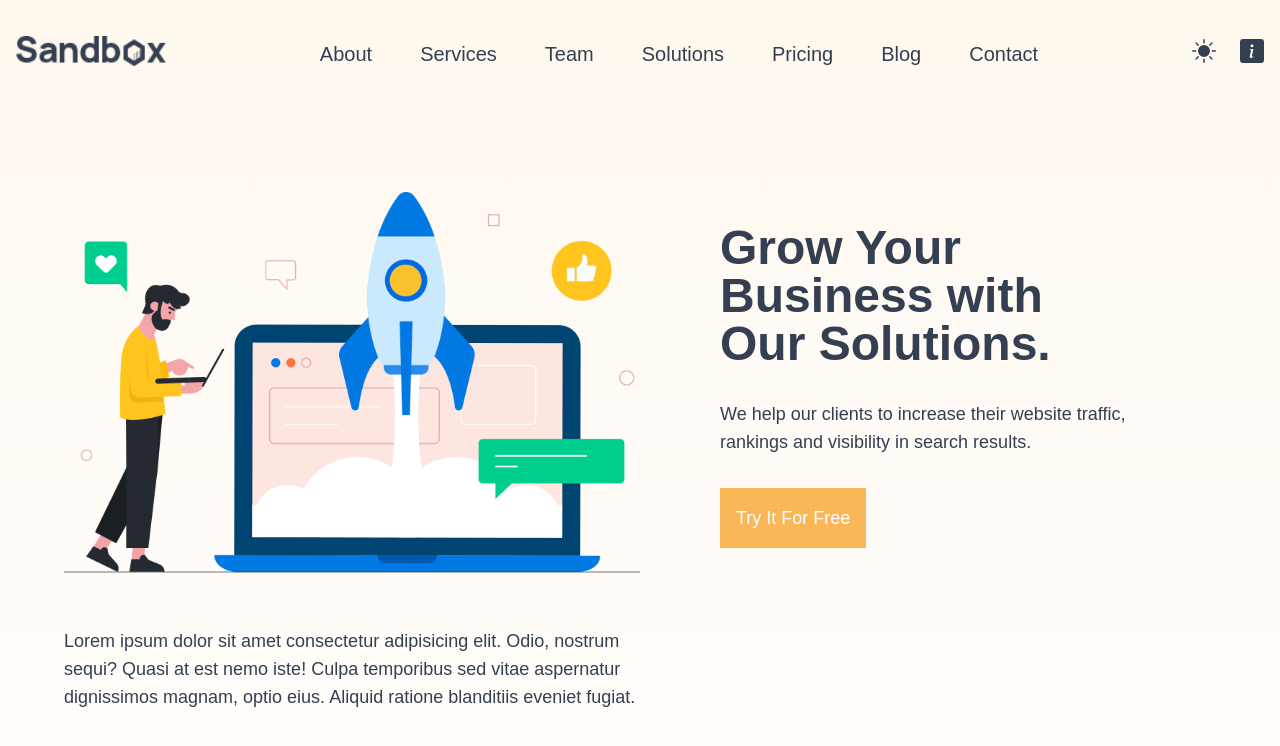
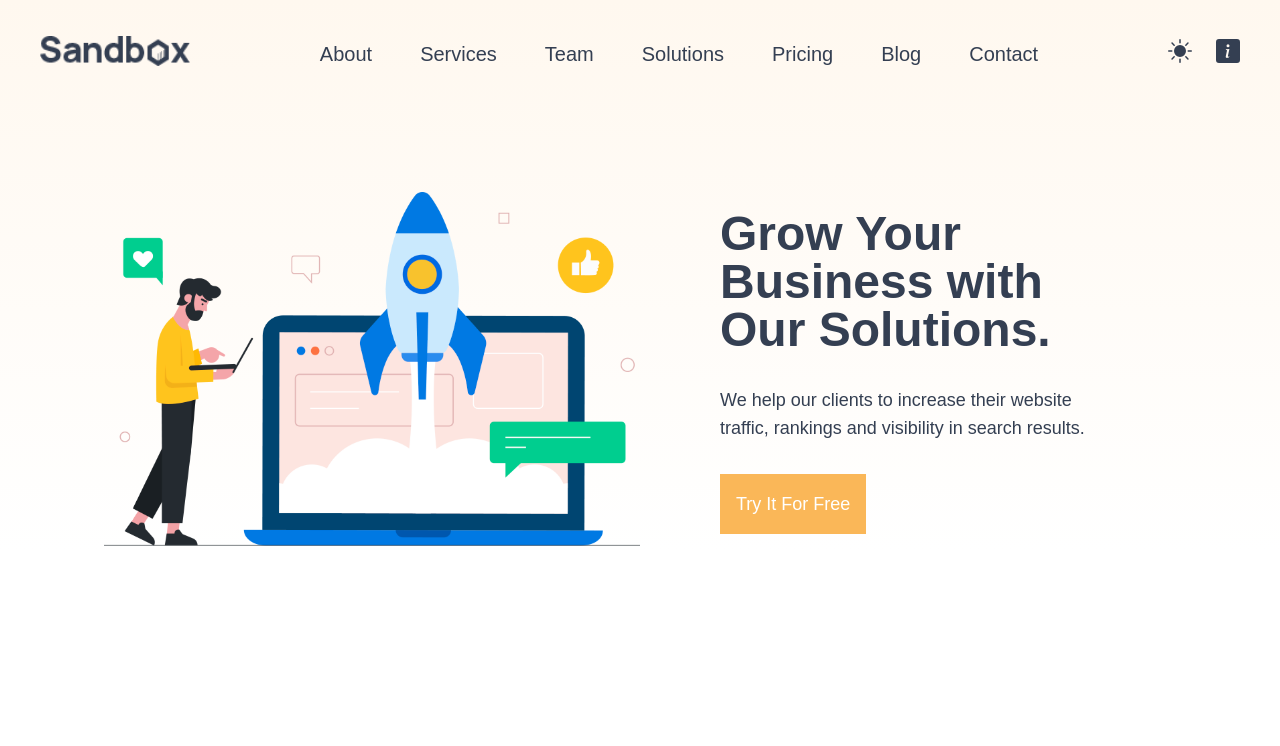
Before and after one commit to Sh4ke96/sandbox, a Next.js app: page / in a window 1280 px wide. Shown: the top 746 px of the page. Built offline with nearby package versions, Linux system fonts and the light colour scheme.

Commit message:
change nav mobile

```diff
--- a/components/Header/Header.tsx
+++ b/components/Header/Header.tsx
@@ -1,4 +1,4 @@
-import { FC, useState, useEffect, useRef } from "react";
+import { FC, useState, useEffect } from "react";
 import Image from "next/image";
 import Link from "next/link";
 import Button from "../Button/Button";
@@ -8,23 +8,10 @@ import { FaBars } from "react-icons/fa";
 const Header: FC = () => {
   const [navbarOpen, setNavbarOpen] = useState(false);
   const [fixed, setFixed] = useState(false);
-  const refOne = useRef<HTMLInputElement>(null);
 
   const handleToggle = () => {
     setNavbarOpen((prev) => !prev);
   };
-
-  const handleClickOutside = (e: any) => {
-    if (!refOne.current?.contains(e.target)) {
-      setNavbarOpen((prev) => !prev);
-    } else {
-      console.log("Clicked inside...");
-    }
-  };
-
-  useEffect(() => {
-    document.addEventListener("click", handleClickOutside, true);
-  }, []);
 
   useEffect(() => {
     if (typeof window !== "undefined") {
@@ -35,14 +22,15 @@ const Header: FC = () => {
   }, []);
 
   return (
-    <header>
+    <header className="">
       <nav
         className={`${
           fixed
-            ? "fixed w-full z-50 flex justify-between items-center py-8 px-4 mb-8 lg:mb-32 bg-white bg-opacity-90 shadow-base"
-            : "fixed w-full z-50 flex justify-between items-center py-8 px-4 mb-8 lg:mb-32"
+            ? "fixed w-full z-50 py-8 px-4 mb-8 lg:mb-32 bg-white bg-opacity-90 shadow-base"
+            : "fixed w-full z-50 py-8 px-4 mb-8 lg:mb-32"
         }`}
       >
+        <div className="container mx-auto flex items-center justify-between">
           <Link href="/">
             <Image
               src="/img/logo.png"
@@ -82,42 +70,37 @@ const Header: FC = () => {
             </li>
           </ul>
           {navbarOpen && (
-          <div
-            ref={refOne}
-            className="fixed backdrop-blur-sm top-0 left-0 h-screen w-full"
-          >
-            <div className="bg-black fixed top-0 left-0 h-screen w-2/4">
-              <ul className="h-full flex flex-col justify-center items-center gap-y-4 font-medium text-xl text-white">
+            <div className="bg-orange fixed top-0 left-0 z-50 h-screen w-full lg:hidden">
+              <ul className="h-full flex flex-col justify-center items-center gap-y-8 font-medium text-3xl text-black">
                 <li className="group transition duration-300">
                   <Link href="/about">About</Link>
-                  <span className="block max-w-0 group-hover:max-w-full transition-all duration-500 h-0.5 bg-orange"></span>
+                  <span className="block max-w-0 group-hover:max-w-full transition-all duration-500 h-0.5 bg-black"></span>
                 </li>
                 <li className="group transition duration-300">
                   <Link href="/services">Services</Link>
-                  <span className="block max-w-0 group-hover:max-w-full transition-all duration-500 h-0.5 bg-orange"></span>
+                  <span className="block max-w-0 group-hover:max-w-full transition-all duration-500 h-0.5 bg-black"></span>
                 </li>
                 <li className="group transition duration-300">
                   <Link href="/team">Team</Link>
-                  <span className="block max-w-0 group-hover:max-w-full transition-all duration-500 h-0.5 bg-orange"></span>
+                  <span className="block max-w-0 group-hover:max-w-full transition-all duration-500 h-0.5 bg-black"></span>
                 </li>
                 <li className="group transition duration-300">
                   <Link href="/solutions">Solutions</Link>
-                  <span className="block max-w-0 group-hover:max-w-full transition-all duration-500 h-0.5 bg-orange"></span>
+                  <span className="block max-w-0 group-hover:max-w-full transition-all duration-500 h-0.5 bg-black"></span>
                 </li>
                 <li className="group transition duration-300">
                   <Link href="/pricing">Pricing</Link>
-                  <span className="block max-w-0 group-hover:max-w-full transition-all duration-500 h-0.5 bg-orange"></span>
+                  <span className="block max-w-0 group-hover:max-w-full transition-all duration-500 h-0.5 bg-black"></span>
                 </li>
                 <li className="group transition duration-300">
                   <Link href="/blog">Blog</Link>
-                  <span className="block max-w-0 group-hover:max-w-full transition-all duration-500 h-0.5 bg-orange"></span>
+                  <span className="block max-w-0 group-hover:max-w-full transition-all duration-500 h-0.5 bg-black"></span>
                 </li>
                 <li className="group transition duration-300">
                   <Link href="/contact">Contact</Link>
-                  <span className="block max-w-0 group-hover:max-w-full transition-all duration-500 h-0.5 bg-orange"></span>
+                  <span className="block max-w-0 group-hover:max-w-full transition-all duration-500 h-0.5 bg-black"></span>
                 </li>
               </ul>
-            </div>
             </div>
           )}
           <div className="flex items-center gap-x-6 z-50">
@@ -128,8 +111,9 @@ const Header: FC = () => {
               onClick={handleToggle}
             />
           </div>
+        </div>
       </nav>
-      <div className="grid grid-cols-1 gap-y-12 px-8 mb-12 pt-28 lg:grid-cols-2 lg:ap-x-16 lg:items-center lg:pt-48 lg:px-16">
+      <div className="container mx-auto grid grid-cols-1 gap-y-12 px-8 mb-12 pt-28 lg:grid-cols-2 lg:ap-x-16 lg:items-center lg:pt-48 lg:px-16">
         <div className="col-span-1">
           <Image
             src="/img/hero-bg.png"
@@ -148,12 +132,6 @@ const Header: FC = () => {
           </p>
           <Button>Try it for free</Button>
         </div>
-        <p className="mb-96">
-          Lorem ipsum dolor sit amet consectetur adipisicing elit. Odio, nostrum
-          sequi? Quasi at est nemo iste! Culpa temporibus sed vitae aspernatur
-          dignissimos magnam, optio eius. Aliquid ratione blanditiis eveniet
-          fugiat.
-        </p>
       </div>
     </header>
   );
```
Lines whose indentation alone changed are shown as unchanged.
